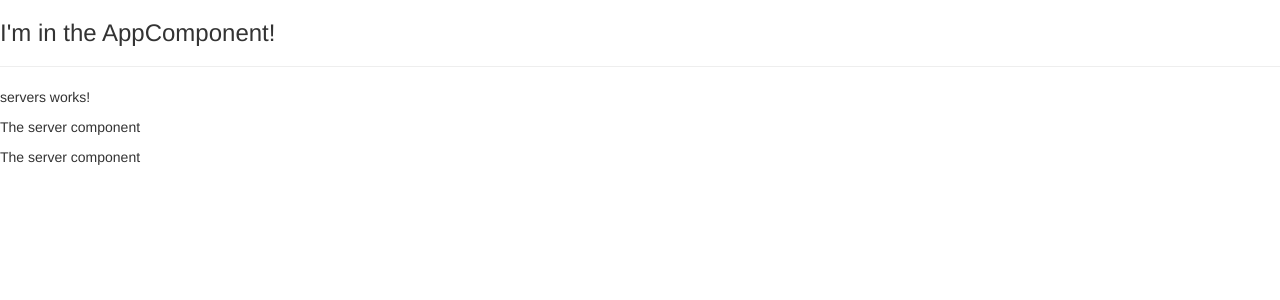
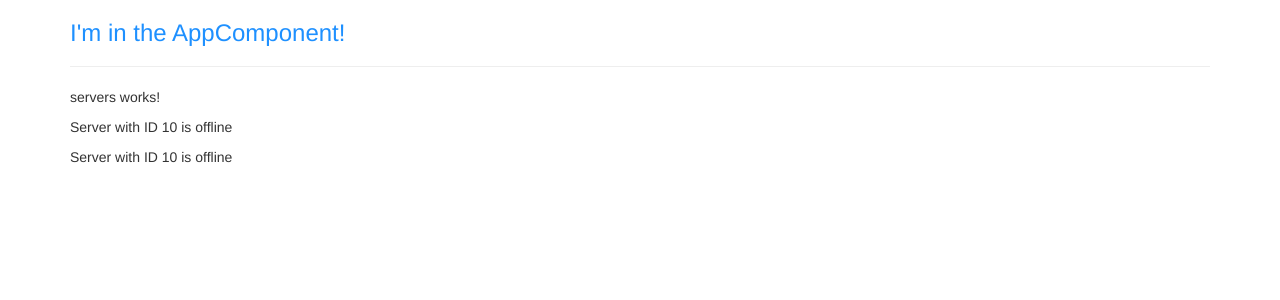
Before and after one commit to abhi-1995/Angular-Course-Tutorial, an Angular app in the folder angular-basics/: page / in a window 1280 px wide. Shown: the top 300 px of the page. Built offline with nearby package versions, Linux system fonts and the light colour scheme.

Commit message:
String Interpolation

```diff
--- a/angular-basics/src/app/app.component.css
+++ b/angular-basics/src/app/app.component.css
@@ -0,0 +1,3 @@
+h3 {
+  color: dodgerblue;
+}
--- a/angular-basics/src/app/app.component.html
+++ b/angular-basics/src/app/app.component.html
@@ -1,3 +1,9 @@
-<h3>I'm in the AppComponent!</h3>
-<hr>
-<app-servers></app-servers>
+<div class="container">
+  <div class="row">
+    <div class="col-xs-12">
+      <h3>I'm in the AppComponent!</h3>
+      <hr>
+      <app-servers></app-servers>
+    </div>
+  </div>
+</div>
--- a/angular-basics/src/app/server/server.component.html
+++ b/angular-basics/src/app/server/server.component.html
@@ -1 +1 @@
-<p>The server component</p>
+<p>Server with ID {{ serverId }} is {{ getServerStatus() }}</p>
--- a/angular-basics/src/app/server/server.component.ts
+++ b/angular-basics/src/app/server/server.component.ts
@@ -5,5 +5,12 @@
   templateUrl: './server.component.html'
 })
 export class ServerComponent {
+  serverId: number = 10;
+  serverStatus: string = 'offline';
+
+  getServerStatus() {
+    return this.serverStatus;
+  }
+
 
 }
```
